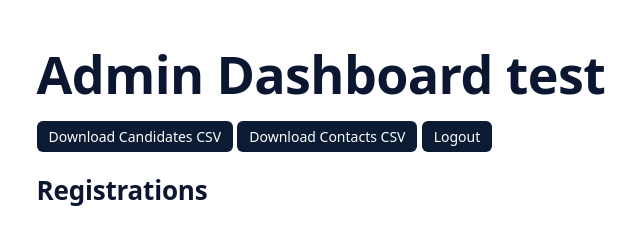
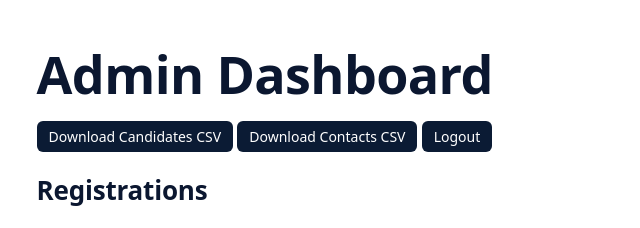
Before and after one commit to VladLevinte/valerec-site, a Flask app: template templates/admin.html in a window 1280 px wide. Shown: the part 73-301 px from the top of the page, without its empty margins (98-738 px from the left). Run offline with Flask 3, Linux system fonts and the light colour scheme; the template is opened without the code that fills it, so the values that code supplies are empty.

Commit message:
Update admin.html

```diff
--- a/templates/admin.html
+++ b/templates/admin.html
@@ -57,7 +57,7 @@
 
 <div class="admin-wrapper">
 
-  <h1>Admin Dashboard test</h1>
+  <h1>Admin Dashboard </h1>
 
   <div style="margin: 20px 0;">
     <a class="download-btn" href="{{ url_for('export_candidates_csv') }}">Download Candidates CSV</a>
```
